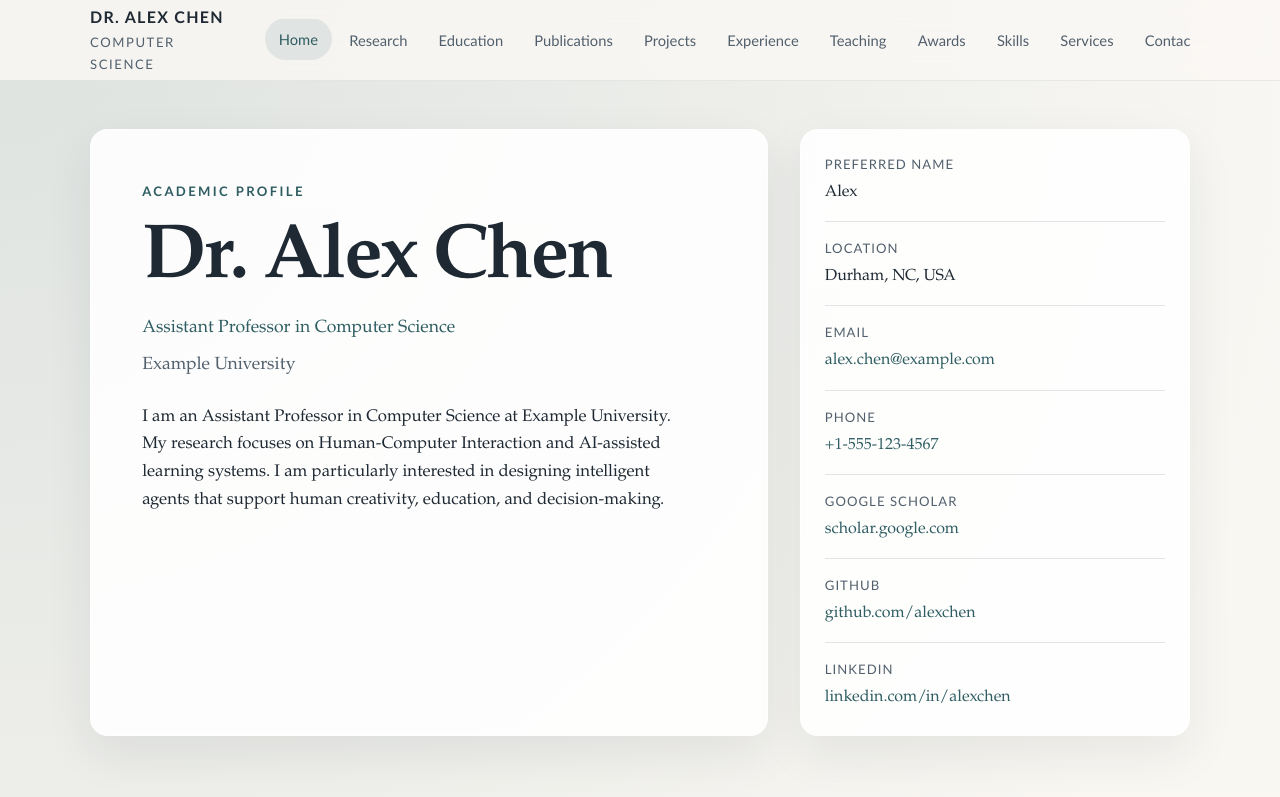
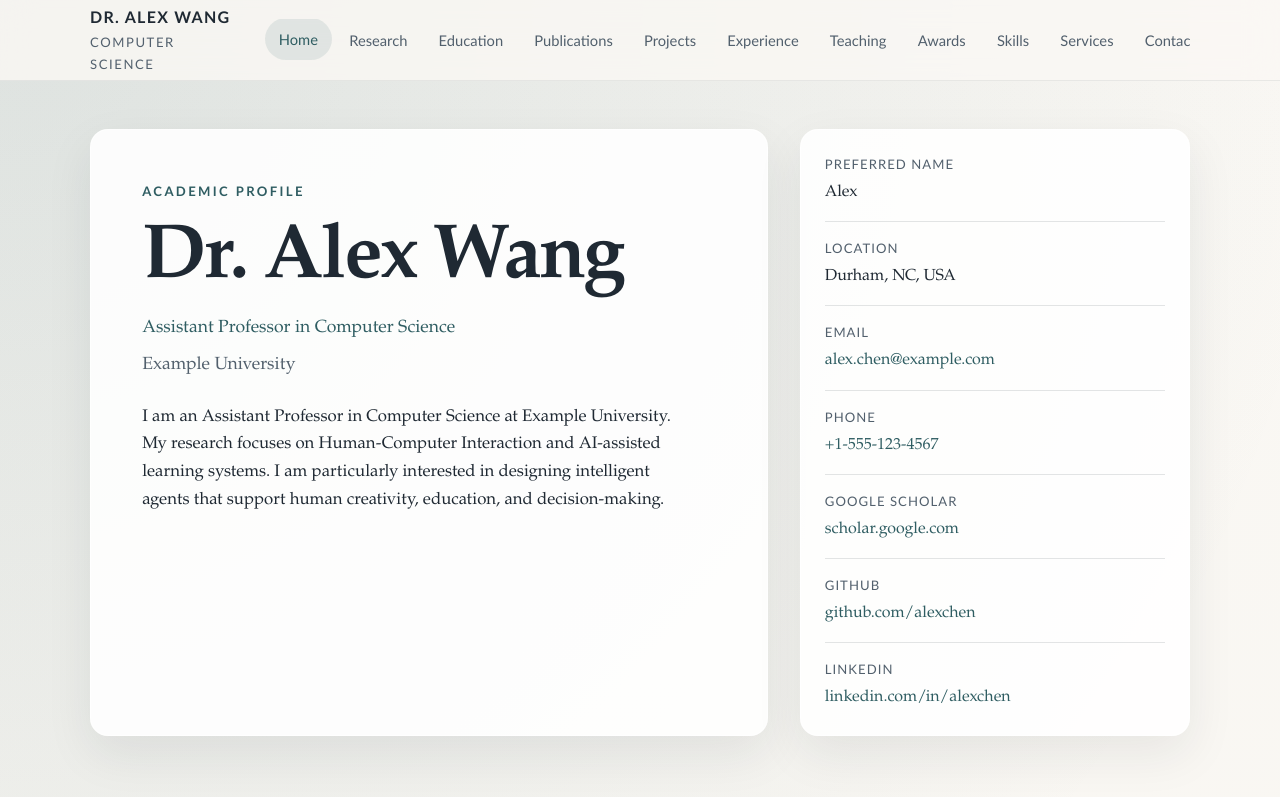
Before and after one commit to yuxuan-28/codex-website, a plain HTML site: page index.html in a window 1280 px wide. Shown: the top 797 px of the page. Drawn offline with Linux system fonts and the light colour scheme.

Commit message:
Update bio and website profile

```diff
--- a/index.html
+++ b/index.html
@@ -3,7 +3,7 @@
 <head>
   <meta charset="UTF-8">
   <meta name="viewport" content="width=device-width, initial-scale=1.0">
-  <title>Dr. Alex Chen | Academic Profile</title>
+  <title>Dr. Alex Wang | Academic Profile</title>
   <link rel="stylesheet" href="style.css">
   <script src="script.js" defer></script>
 </head>
@@ -11,7 +11,7 @@
   <header class="site-header">
     <nav class="navbar" aria-label="Primary">
       <a class="brand" href="#home">
-        <span class="brand-name">Dr. Alex Chen</span>
+        <span class="brand-name">Dr. Alex Wang</span>
         <span class="brand-role">Computer Science</span>
       </a>
       <button class="menu-toggle" type="button" aria-expanded="false" aria-controls="site-nav">
@@ -41,7 +41,7 @@
       <div class="section-shell hero-grid">
         <div class="hero-copy">
           <p class="eyebrow">Academic Profile</p>
-          <h1>Dr. Alex Chen</h1>
+          <h1>Dr. Alex Wang</h1>
           <p class="hero-title">Assistant Professor in Computer Science</p>
           <p class="hero-affiliation">Example University</p>
           <p class="hero-bio">I am an Assistant Professor in Computer Science at Example University. My research focuses on Human-Computer Interaction and AI-assisted learning systems. I am particularly interested in designing intelligent agents that support human creativity, education, and decision-making.</p>
@@ -331,7 +331,7 @@
 
   <footer class="site-footer">
     <div class="section-shell footer-shell">
-      <p>Dr. Alex Chen</p>
+      <p>Dr. Alex Wang</p>
       <p>Open to collaboration in AI and HCI research.</p>
     </div>
   </footer>
```
Also changed, not shown: 1 other file.
